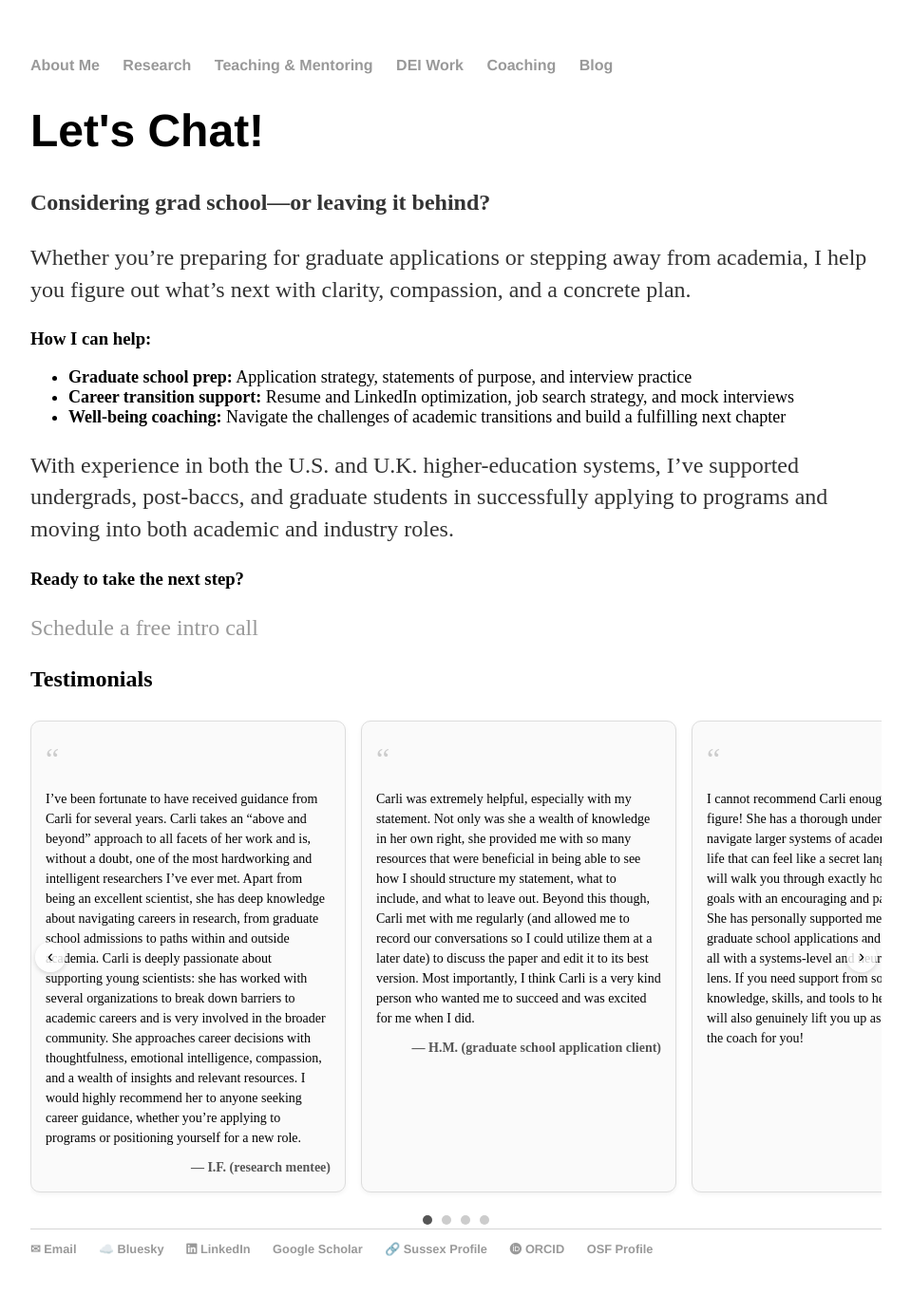
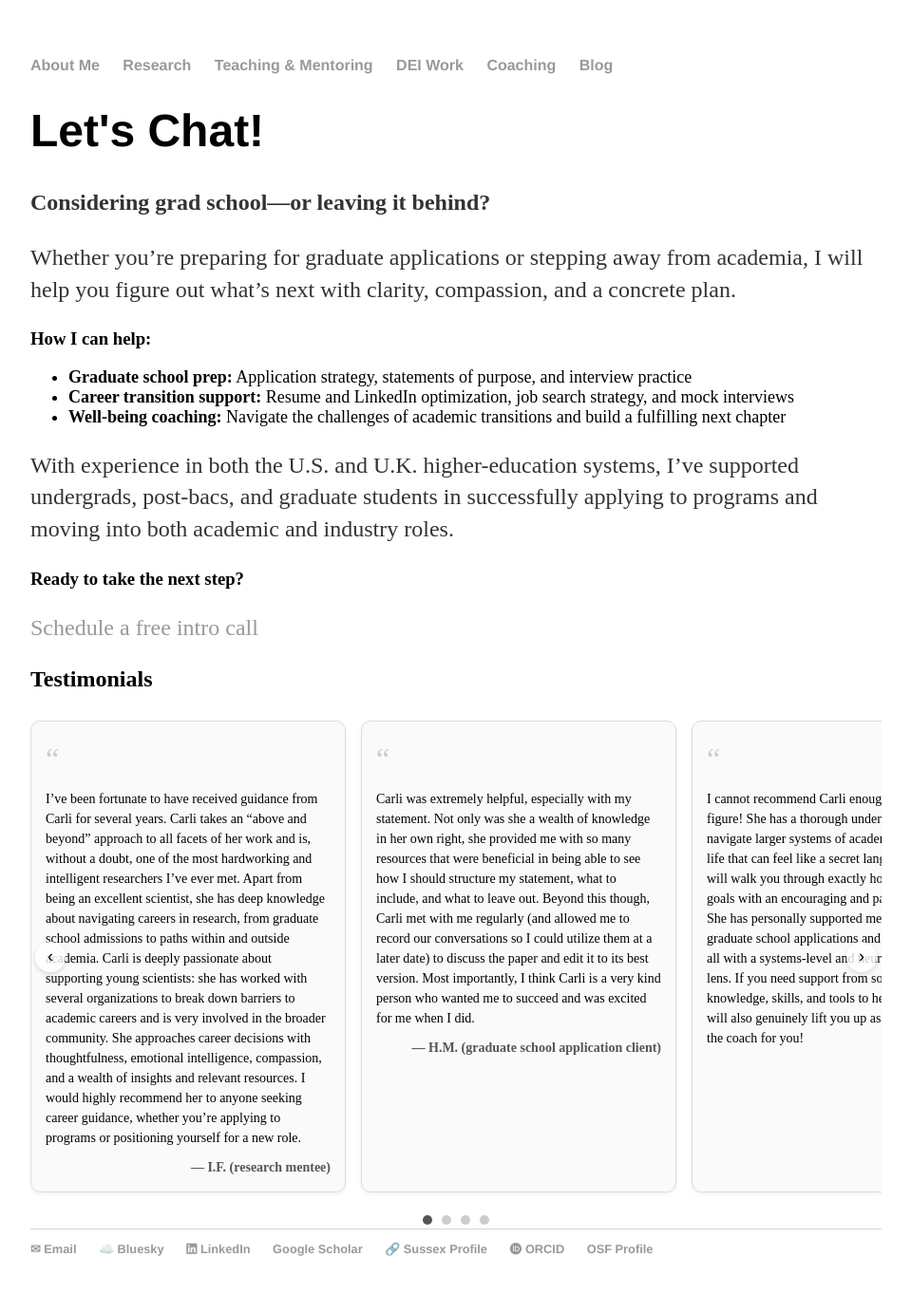
Before and after one commit to cdfine/cdfine.github.io, a Jekyll site: the page built from coaching.html, in a window 1280 px wide. Shown: the whole page at 95% size, without its empty margins (160-1119 px from the left). Built offline with Jekyll 4.4.1, drawn with Linux system fonts in a browser that asks for light colours; a style sheet for code colours, icons or effects is not loaded.

Commit message:
Update coaching.html

```diff
--- a/coaching.html
+++ b/coaching.html
@@ -15,7 +15,7 @@ title: Carli Fine | Let's Chat!
   <p><strong>Considering grad school—or leaving it behind?</strong></p>
   <p>
     Whether you’re preparing for graduate applications or stepping away from academia,
-    I help you figure out what’s next with clarity, compassion, and a concrete plan.
+    I will help you figure out what’s next with clarity, compassion, and a concrete plan.
   </p>
 
   <h3>How I can help:</h3>
@@ -27,7 +27,7 @@ title: Carli Fine | Let's Chat!
 
   <p>
     With experience in both the U.S. and U.K. higher-education systems, I’ve supported
-    undergrads, post-baccs, and graduate students in successfully applying to programs
+    undergrads, post-bacs, and graduate students in successfully applying to programs
     and moving into both academic and industry roles.
   </p>
 
```
